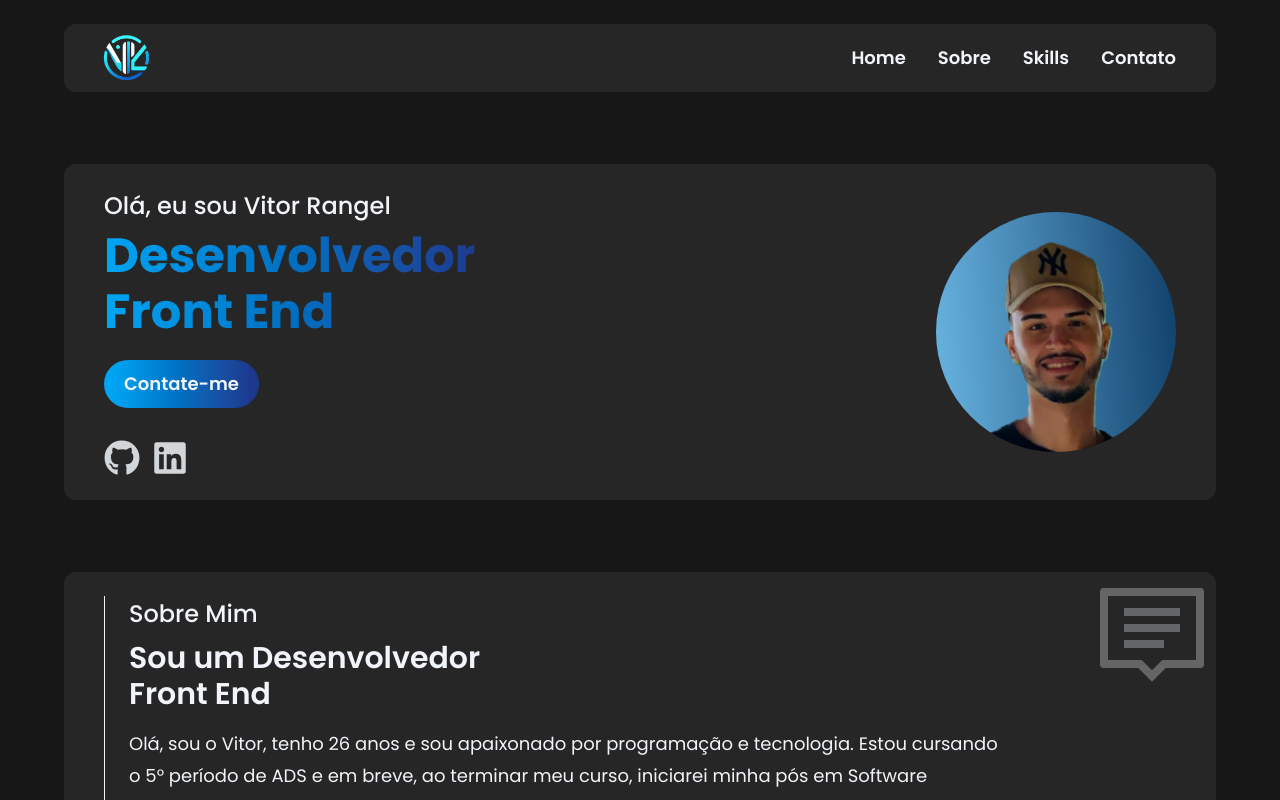
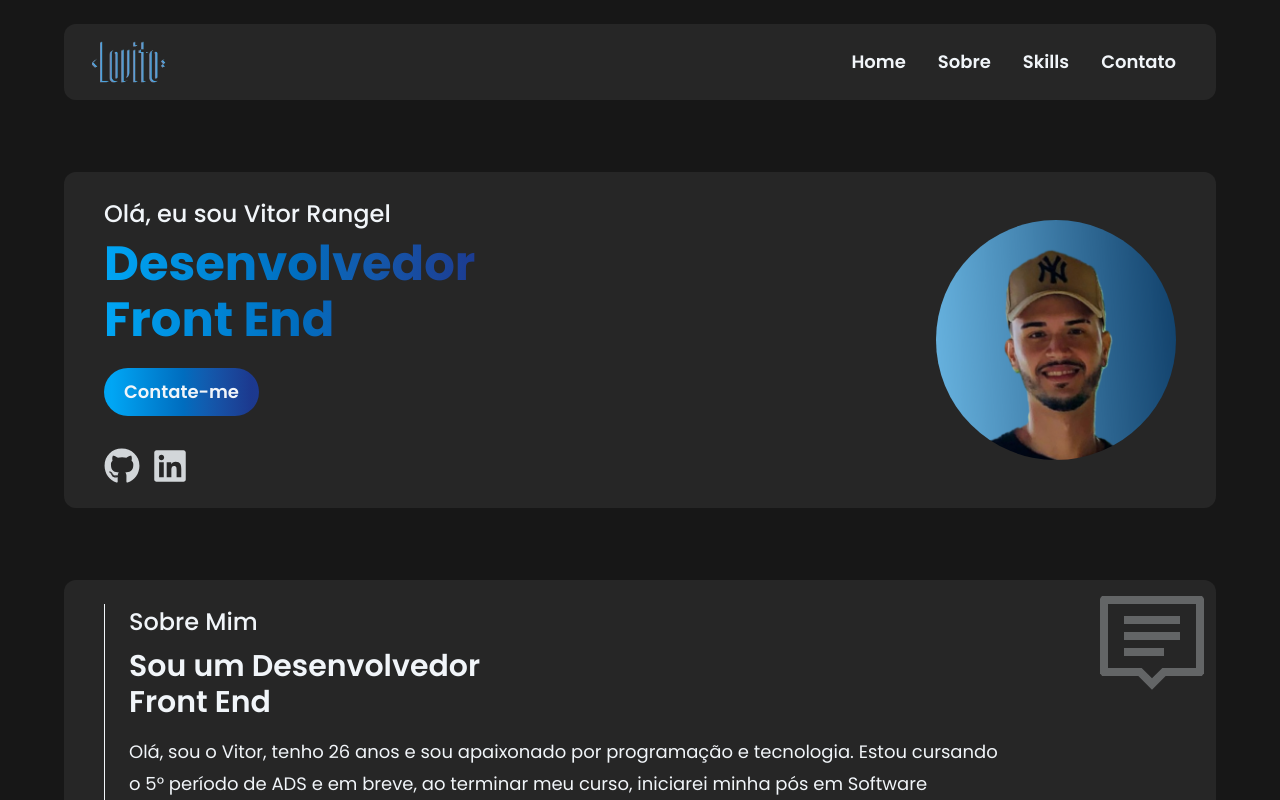
Before and after one commit to vitorfdrangel/My_Portfolio, a React (Vite) app: page / in a window 1280 px wide. Shown: the top 800 px of the page. Built offline with nearby package versions, Linux system fonts and the light colour scheme.

Commit message:
Ajustes na logo

```diff
--- a/index.html
+++ b/index.html
@@ -6,7 +6,7 @@
     <title>Vitor Rangel</title>
     <link
       rel="shortcut icon"
-      href="./src/assets/logo.png"
+      href="./src/assets/lovito.png"
       type="image/x-icon"
     />
     <!-- style -->
--- a/src/components/Navbar.jsx
+++ b/src/components/Navbar.jsx
@@ -12,9 +12,9 @@ const Navbar = () => {
         <div className="w-full flex items-center justify-between">
           <div>
             <img
-              src="src/assets/logo.png"
+              src="src/assets/lovito.png"
               alt="Logo"
-              className="w-20 h-auto -ml-3"
+              className="w-22 h-auto -ml-3"
             />
           </div>
 
```
Also changed, not shown: src/assets/logo.png (deleted), src/assets/lovito.png (added).
